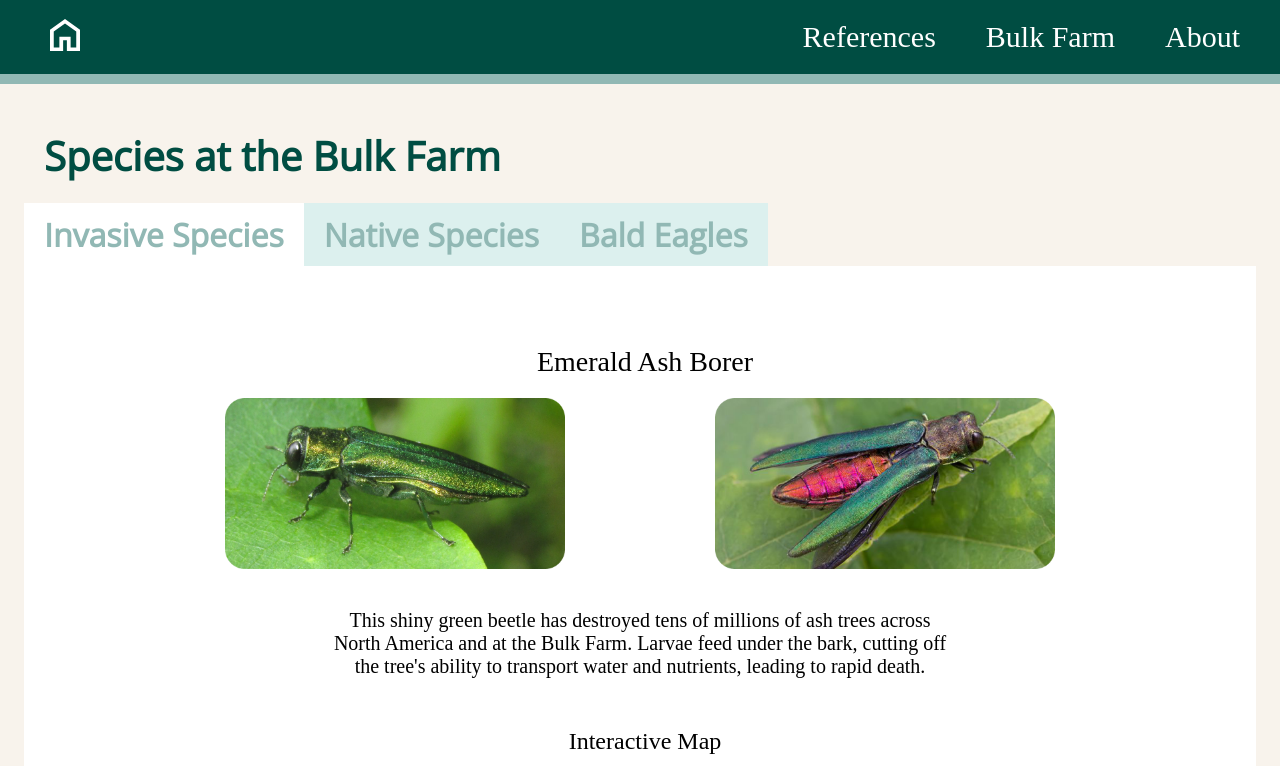
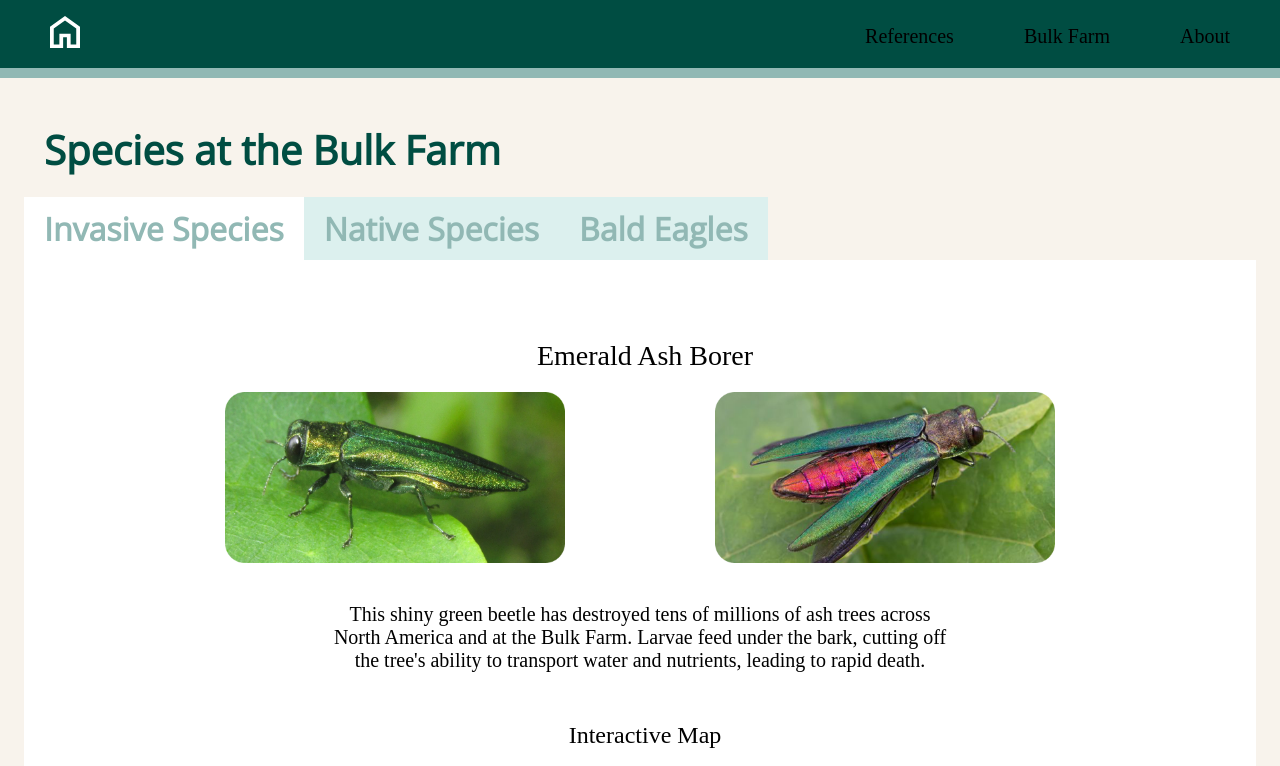
Before and after one commit to BulkFarm/Species, a plain HTML site: page index.html in a window 1280 px wide. Shown: the top 766 px of the page. Drawn offline with nearby package versions, Linux system fonts and the light colour scheme; a web font is replaced by a local one.

Commit message:
Update index.html

```diff
--- a/index.html
+++ b/index.html
@@ -13,9 +13,9 @@
     <a href="index.html"><img src="nav/home.svg" class="home-icon" alt="home"/></a>
 
     <div class = nav-links>
-      <a href = "references.html">References</a>
-      <a href = "https://www.plainsboronj.com/Facilities/Facility/Details/Bulk-Farm-27">Bulk Farm</a>
-      <a href = "about.html">About</a>
+      <a href = "references.html"><p>References</p></a>
+      <a href = "https://www.plainsboronj.com/Facilities/Facility/Details/Bulk-Farm-27"><p>Bulk Farm</p></a>
+      <a href = "about.html"><p>About</p></a>
     </div>
   </nav>
 
@@ -86,7 +86,7 @@
     <div class = "eab-resources">
       <div class = "eab-text">
         <h4>What you can do</h4>
-        <p>Repeated mowing or digging up the roots can help control spread. You can also burn them in a controlled environment.</p>
+        <p>Repeated mowing or digging up the roots can help control spread.</p>
         <h4>Resources</h4>
         <a href="https://www.hachettebookgroup.com/storey/ellen-zachos-backyard-foraging-mugwort/"><p>hachettebookgroup.com/storey/ellen-zachos-backyard-foraging-mugwort/</p></a>
         <a href="https://www.thespruce.com/how-to-grow-mugwort-5077403"><p>thespruce.com/how-to-grow-mugwort-5077403</p></a>
```
